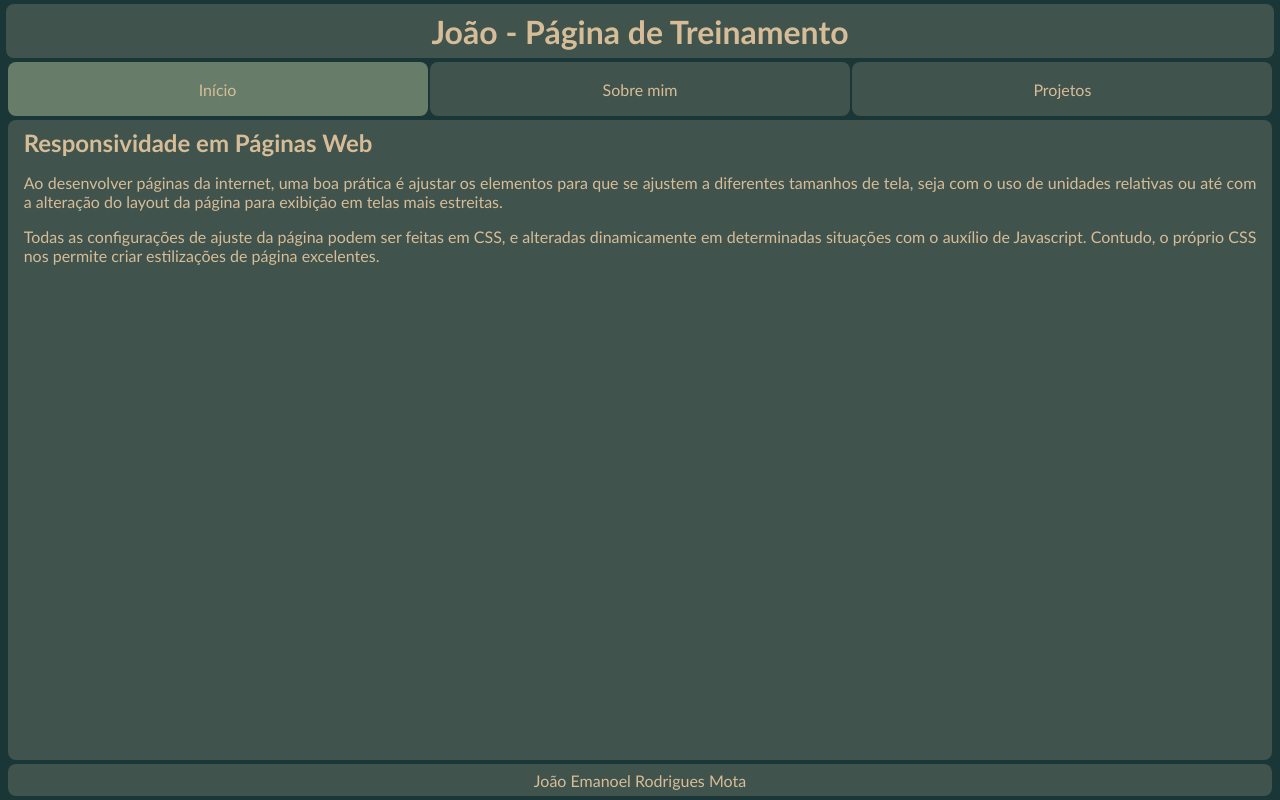
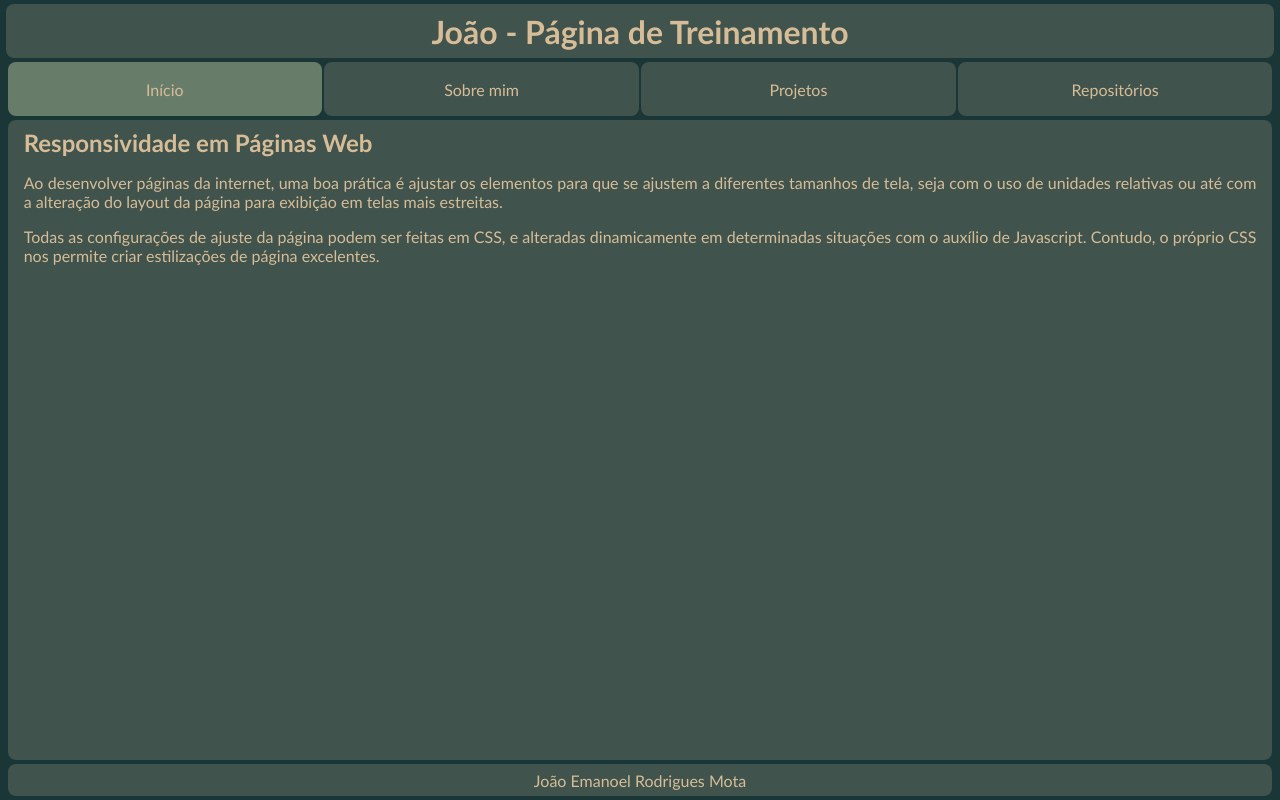
Before and after one commit to jooemanoel/01-lembretes, a plain HTML site: page index.html in a window 1280 px wide. Drawn offline with Linux system fonts and the light colour scheme.

Commit message:
Nova aba repositórios

```diff
--- a/css/style.css
+++ b/css/style.css
@@ -123,7 +123,7 @@ body {
 
 .principal__conteudo__botao {
     width: 100%;
-    padding: 1rem;
+    padding: 0.5rem;
     border-radius: var(--bordaRaio);
     display: flex;
     align-items: center;
--- a/index.html
+++ b/index.html
@@ -15,6 +15,7 @@
             <p class="cabecalho__menu__item">Início</p>
             <p class="cabecalho__menu__item">Sobre mim</p>
             <p class="cabecalho__menu__item">Projetos</p>
+            <p class="cabecalho__menu__item">Repositórios</p>
         </nav>
     </header>
     <main class="principal"></main>
--- a/js/main.js
+++ b/js/main.js
@@ -31,6 +31,18 @@ const textoshtml = [
     {
         titulo: `Projetos`,
         secao: `<h1 class="principal__conteudo__botao"><a class="principal__conteudo__botao" href="https://jooemanoel.github.io/03-tabela/">Tabela de Estoque</a></h1>`
+    },
+    {
+        titulo: `Repositórios`,
+        secao:
+            `
+            <h1 class="principal__conteudo__botao"><a class="principal__conteudo__botao" href="https://github.com/jooemanoel?tab=repositories">Página Inicial</a></h1>
+            <h1 class="principal__conteudo__botao"><a class="principal__conteudo__botao" href="https://github.com/jooemanoel/01-inicio">Início</a></h1>
+            <h1 class="principal__conteudo__botao"><a class="principal__conteudo__botao" href="https://github.com/jooemanoel/02-pong">Pong</a></h1>
+            <h1 class="principal__conteudo__botao"><a class="principal__conteudo__botao" href="https://github.com/jooemanoel/03-tabela">Tabela</a></h1>
+            <h1 class="principal__conteudo__botao"><a class="principal__conteudo__botao" href="https://github.com/jooemanoel/04-freeway">Freeway</a></h1>
+
+        `
     }
 ];
 
```
